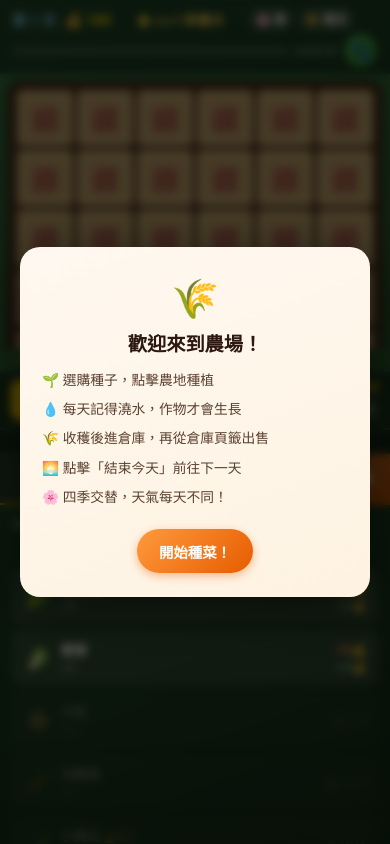
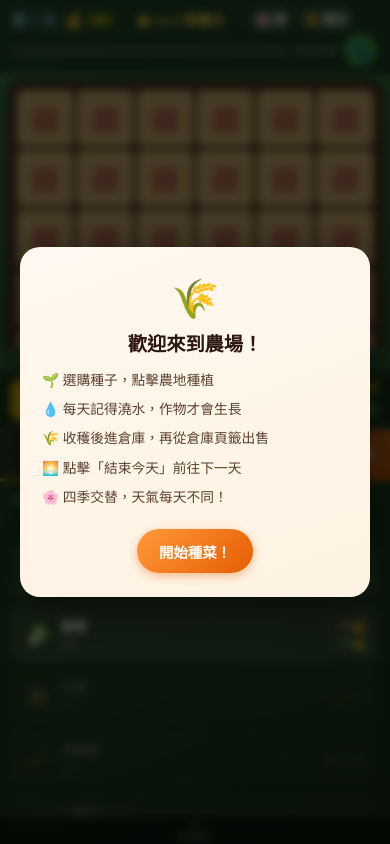
Before and after one commit to chenyiray0517-hub/farming-game, a plain HTML site: page index.html in a window 390 px wide. Drawn offline with Linux system fonts and the light colour scheme.

Commit message:
Move collapse handle to bottom: panel collapses downward on mobile
Handle bar now sits at the very bottom of the screen.
Collapsed = only the handle is visible, full farm shows above.
Expanded = full panel (tabs + content) above the handle.
Arrow ▼ = will collapse, ▲ = will expand.

Co-Authored-By: Claude Sonnet 4.6 <noreply@anthropic.com>

```diff
--- a/index.html
+++ b/index.html
@@ -62,11 +62,8 @@
     <!-- ── Bottom Panel ── -->
     <div class="bottom-panel" id="bottom-panel">
 
-      <!-- Collapse handle (mobile only) -->
-      <div class="panel-handle" id="panel-handle">
-        <div class="panel-handle-bar"></div>
-        <span class="panel-handle-arrow" id="panel-handle-arrow">▲</span>
-      </div>
+      <!-- Collapsible content (tabs + panel) -->
+      <div class="panel-collapsible" id="panel-collapsible">
 
         <!-- Tab Bar (includes 結束今天) -->
         <div class="tab-group">
@@ -121,6 +118,15 @@
         </div>
 
       </div><!-- /panels-scroll -->
+
+      </div><!-- /panel-collapsible -->
+
+      <!-- Collapse handle — always at the bottom (mobile only) -->
+      <div class="panel-handle" id="panel-handle">
+        <span class="panel-handle-arrow" id="panel-handle-arrow">▼</span>
+        <div class="panel-handle-bar"></div>
+      </div>
+
     </div><!-- /bottom-panel -->
 
     </div><!-- /main-area -->
--- a/style.css
+++ b/style.css
@@ -327,32 +327,37 @@ body[data-tool="harvest"] .tile.ready:hover   { border-color: #fff; }
   transition: flex .3s cubic-bezier(.4,0,.2,1);
 }
 
-/* Collapsed: shrink to just the handle bar */
+/* panel-collapsible wraps tabs + scroll content */
+.panel-collapsible {
+  flex: 1;
+  display: flex;
+  flex-direction: column;
+  overflow: hidden;
+  min-height: 0;
+}
+
+/* Collapsed: hide the collapsible section, only handle remains */
 .bottom-panel.collapsed {
   flex: 0 0 auto;
 }
-.bottom-panel.collapsed .panels-scroll,
-.bottom-panel.collapsed .tab-group {
+.bottom-panel.collapsed .panel-collapsible {
   display: none;
 }
-/* Arrow points up (▲) when collapsed = tap to expand */
-/* Arrow points down (▼) when expanded = tap to collapse */
+/* Arrow: ▼ when expanded (will collapse down), ▲ when collapsed */
 .bottom-panel.collapsed .panel-handle-arrow {
-  transform: none;
-}
-.panel-handle-arrow {
-  transform: rotate(180deg); /* ▼ when expanded */
+  transform: rotate(180deg);
 }
 
-/* Drag handle bar (mobile only) */
+/* Handle sits at the very bottom of the panel */
 .panel-handle {
   flex-shrink: 0;
   display: flex;
   flex-direction: column;
   align-items: center;
-  gap: 2px;
-  padding: 5px 0 3px;
-  background: rgba(0,0,0,.35);
+  gap: 3px;
+  padding: 4px 0 6px;
+  background: rgba(0,0,0,.44);
+  backdrop-filter: blur(8px);
   cursor: pointer;
   border-top: 1px solid var(--panel-bdr);
   -webkit-tap-highlight-color: transparent;
@@ -365,8 +370,8 @@ body[data-tool="harvest"] .tile.ready:hover   { border-color: #fff; }
   background: rgba(255,255,255,.3);
 }
 .panel-handle-arrow {
-  font-size: .55rem;
-  color: rgba(255,255,255,.4);
+  font-size: .6rem;
+  color: rgba(255,255,255,.5);
   line-height: 1;
   transition: transform .3s cubic-bezier(.4,0,.2,1);
 }
@@ -1094,11 +1099,10 @@ body[data-tool="harvest"] .tile.ready:hover   { border-color: #fff; }
     flex: none;
   }
 
-  /* Hide collapse handle on desktop */
+  /* Hide collapse handle on desktop, always show full panel */
   .panel-handle { display: none; }
   .bottom-panel.collapsed { flex: none; }
-  .bottom-panel.collapsed .panels-scroll,
-  .bottom-panel.collapsed .tab-group { display: flex; }
+  .bottom-panel.collapsed .panel-collapsible { display: flex; }
 
   .tab-group {
     border-radius: 8px 8px 0 0;
```
Lines whose indentation alone changed are shown as unchanged.
